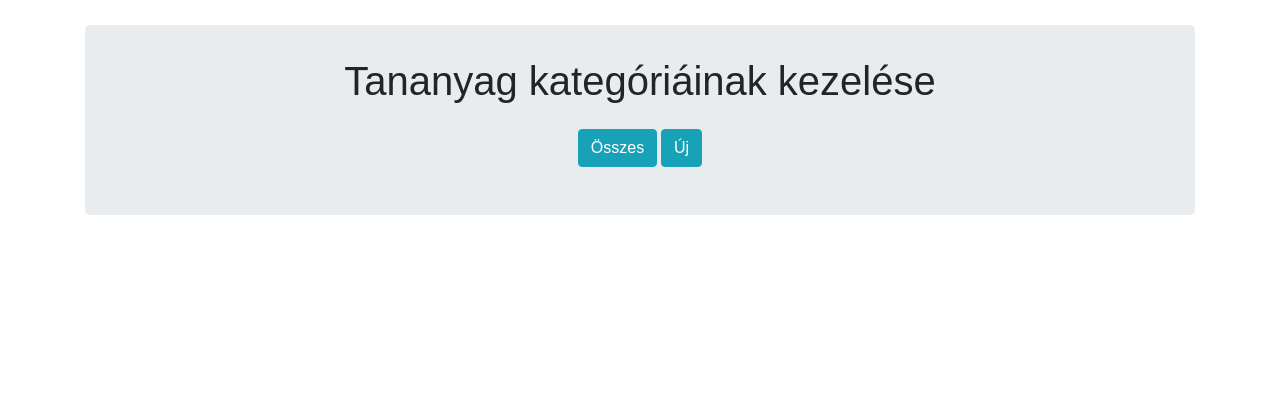
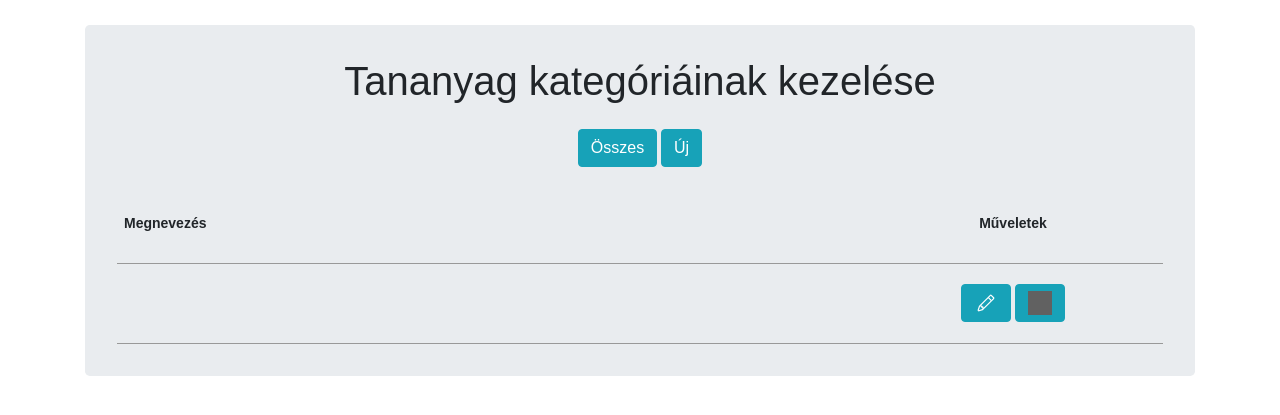
Before and after one commit to EKE-Projekt-Labor/projekt_beadando, a PHP site: the page made by Web/admin_category.php in a window 1280 px wide. Shown: the part 55-470 px from the top of the page. Run offline with PHP 8.4, Linux system fonts and the light colour scheme; the visitor is signed in with stand-in values (Sample User, id 1); data comes from the database, SQL or seed files in the repository; tables that the repository leaves empty hold one stand-in row (values such as "Sample post"); grey boxes are pictures that could not be loaded.

Commit message:
kat.kezel: lista táblázat

```diff
--- a/Web/admin_category.php
+++ b/Web/admin_category.php
@@ -72,6 +72,19 @@
 		<a href="?a=new" class="btn btn-info">Új</a>
 		<br><br>';
 
+		echo '<table align="center"><tr>'.
+			'<th>Megnevezés</th><th>Műveletek</th></tr>';
+		foreach ($curriculumcats as $num => $curriculumcat) {
+			echo '<tr>'.
+				'<td style="text-align:left;"'.$curriculumcat['name'].'</td>'.
+				'<td>'.(user_perm() >= 5?
+					'<a href="?a=editcid='.$curriculumcat['id'].'" class="btn btn-info"><img src="inc/img/icons/pencil.svg" alt="" width="24" height="24"></a>
+					<a href="?a=del&id='.$curriculumcat['id'].'" class="btn btn-info"><img src="inc/img/icons/trash.svg" alt="" width="24" height="24"></a>':'').
+				'</td>'.
+			'</tr>';
+		}
+		echo '</table>';
+
 	}
 
 	// HTML lábléc
```
